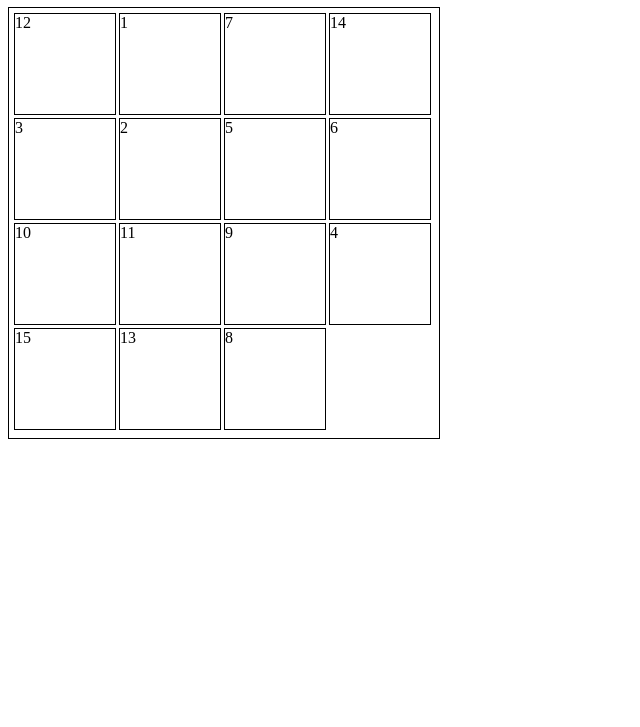
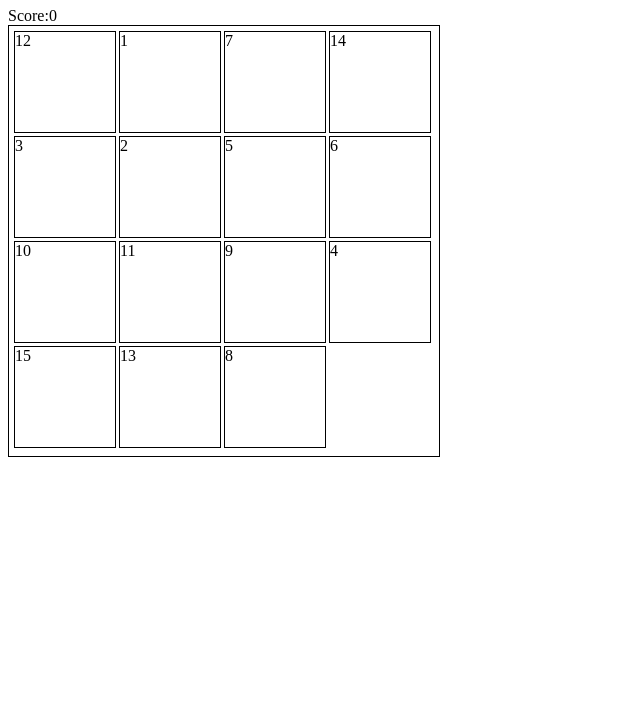
Before and after one commit to themysterysolver/SLIDING-PUZZLE, a plain HTML site: page LEARNING/SHUFFLE IT/slider.html in a window 1280 px wide. Shown: the part 73-800 px from the top of the page, without its empty margins (0-640 px from the left). Drawn offline with Linux system fonts and the light colour scheme.

Commit message:
FEAT:score is set!

```diff
--- a/LEARNING/SHUFFLE IT/slider.html
+++ b/LEARNING/SHUFFLE IT/slider.html
@@ -8,6 +8,7 @@
 </head>
 <body>
     <h1>sliding puzzle</h1>
+    <div id="display"></div>
     <div id="board">
 
     </div>
--- a/LEARNING/SHUFFLE IT/sliderJs.js
+++ b/LEARNING/SHUFFLE IT/sliderJs.js
@@ -77,6 +77,9 @@ function swapTile(direction){
         emptyTile.setPos();
     }
 }
+let count=0;
+const disDiv=document.getElementById('display');
+disDiv.innerHTML="Score:"+count;
 document.addEventListener('keydown',(event)=>{
     let direction;
     switch(event.key){
@@ -96,5 +99,7 @@ document.addEventListener('keydown',(event)=>{
             return;
     }
     swapTile(direction);
+    count+=1
+    disDiv.innerHTML="Score:"+count;
 });
 shuffle();
```
